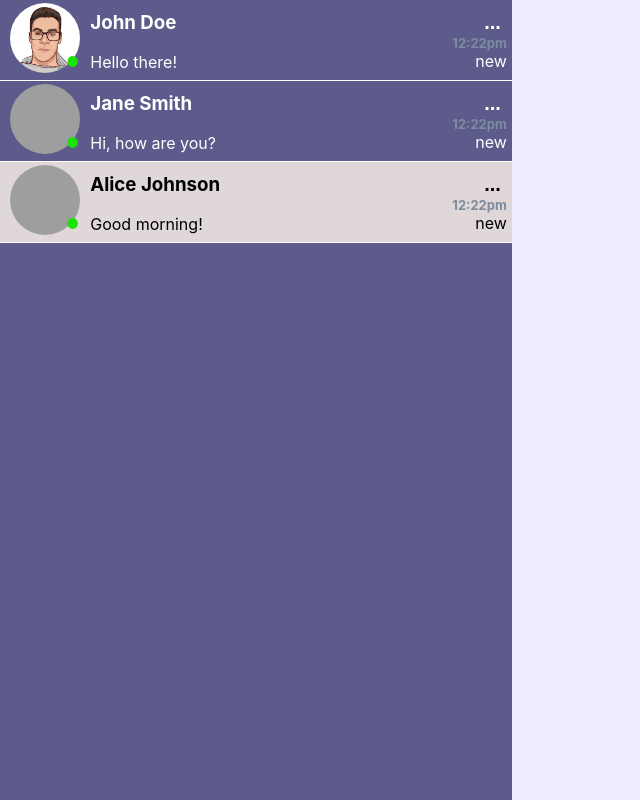
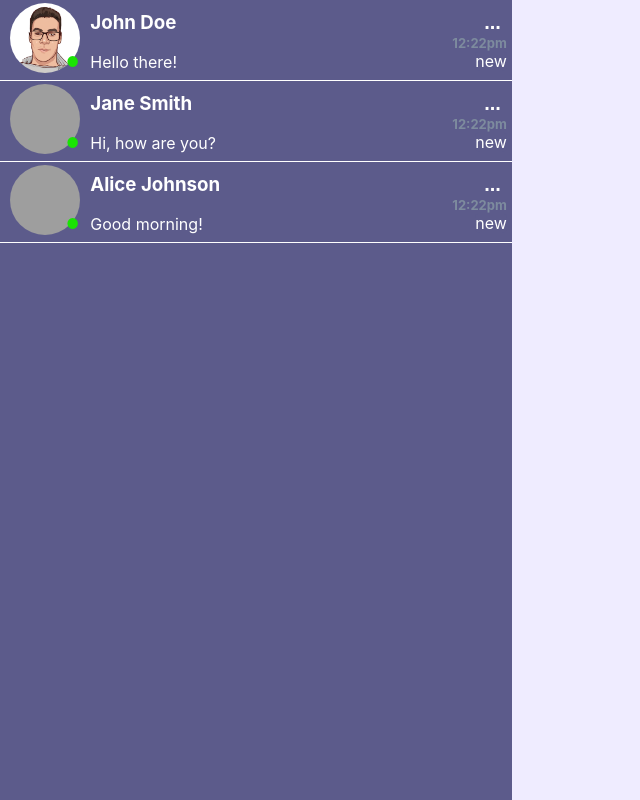
Before and after one commit to soufiane-amt/ft_transcendance, a Next.js app: page / in a window 1280 px wide. Shown: the whole page, without its empty margins (0-640 px from the left). Built offline with nearby package versions, Linux system fonts and the light colour scheme; grey boxes are pictures that could not be loaded.

Commit message:
bar toggling is done now cleaning mess starts

```diff
--- a/components/direct-messaging/DirectMsgMain.tsx
+++ b/components/direct-messaging/DirectMsgMain.tsx
@@ -9,12 +9,14 @@ function DiscussionsBar({discussionPanelState, discussionPanels }) {
   const [selectedDiscussionPanel, selectDiscussionPanel] = discussionPanelState;
 
   const handlePanelClick = (panelData) =>{
+    console.log ("This one is called...")
     selectDiscussionPanel(panelData);
   }
   return (
     <ul className={style.discussion_panel_bar}>
       {discussionPanels.map((panelElement) => {
-        return <DiscussionPanel  onSelect={handlePanelClick} DiscussionPanel={panelElement} isSelected={panelElement.id === selectedDiscussionPanel.id}/>;
+        // console.log(selectedDiscussionPanel.id)
+        return <DiscussionPanel  onSelect={handlePanelClick} DiscussionPanel={panelElement} isSelected={(panelElement && panelElement?.id === selectedDiscussionPanel?.id)}/>;
       })}
     </ul>
   );
@@ -57,7 +59,7 @@ function ChattingField({selectedDiscussion}) {
 
 function DirectMesgMain() {
   const [roomPanels_data, setDiscussionRooms] = useState([]);
-  const [selectedDiscussionPanel, selectDiscussionPanel] = useState({id:"", avatar:""})
+  const [selectedDiscussionPanel, selectDiscussionPanel] = useState(null)
 
   useEffect(() => {
     async function fetchDataAsync() {
@@ -67,7 +69,6 @@ function DirectMesgMain() {
     }
     fetchDataAsync();
   }, []);
-
   return (
     <div className={style.direct_msg_main}>
       <DiscussionsBar discussionPanelState={[selectedDiscussionPanel, selectDiscussionPanel]}  discussionPanels={roomPanels_data} />
--- a/components/shared/DiscussionPanel/DiscussionPanel.tsx
+++ b/components/shared/DiscussionPanel/DiscussionPanel.tsx
@@ -62,11 +62,10 @@ function DiscussionPanel ({onSelect, DiscussionPanel, isSelected})
 {
     const defaultPanelColors = {backgroundColor: 'var(--discussion_panel_back_color)', color:'var(--discussion_panel_element_color)'}
     const selectionPanelColors = {backgroundColor: 'var(--discussion_panel_selection_color)', color:'var(--discussion_panel_element_selection_color)'}
-
     const panelTheme = isSelected ? selectionPanelColors : defaultPanelColors;
 
     return (
-    <li key={DiscussionPanel.id} className={style.discussion_panel} onClick={onSelect(DiscussionPanel)} style={panelTheme}>
+    <li key={DiscussionPanel.id} className={style.discussion_panel} onClick={ () => onSelect(DiscussionPanel)} style={panelTheme}>
 
         <Avatar messageOwnerAvatar={`/images/${DiscussionPanel.avatar}`} avatarToRight={false}/>
 
```
